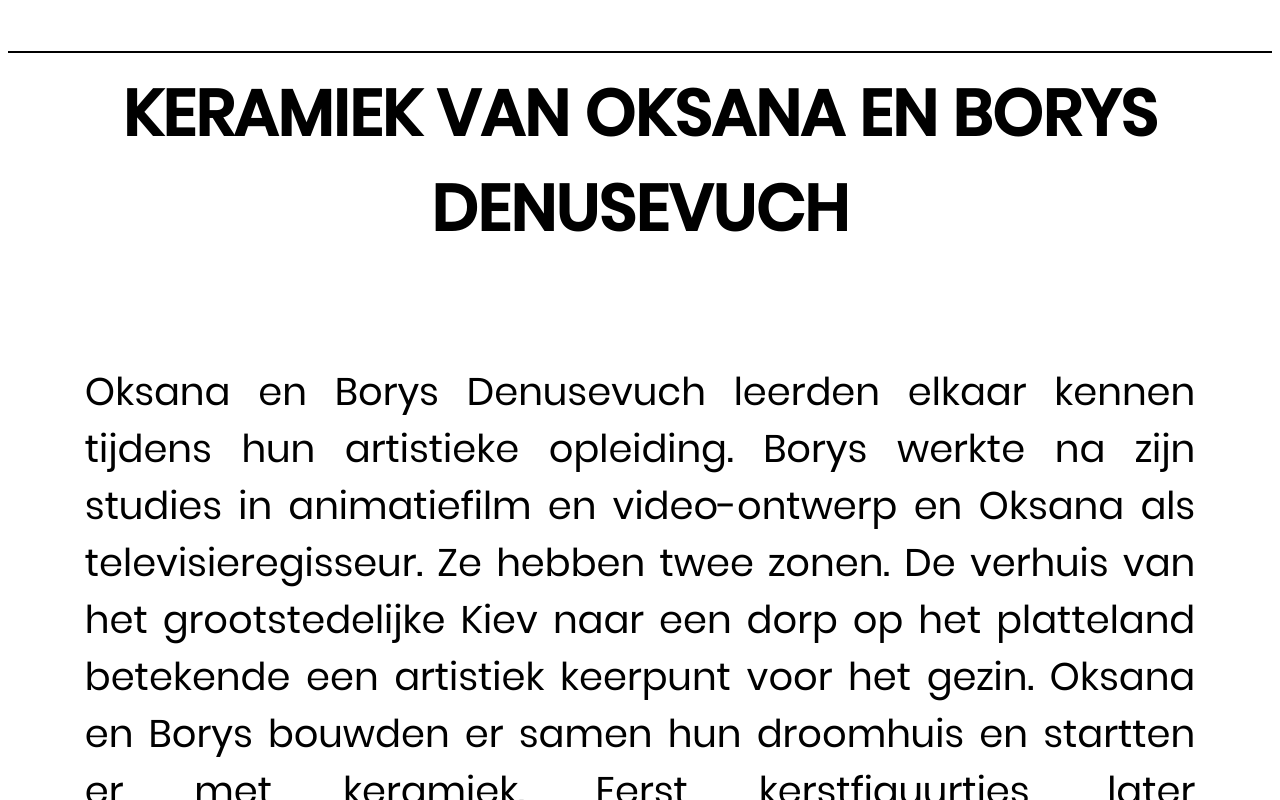
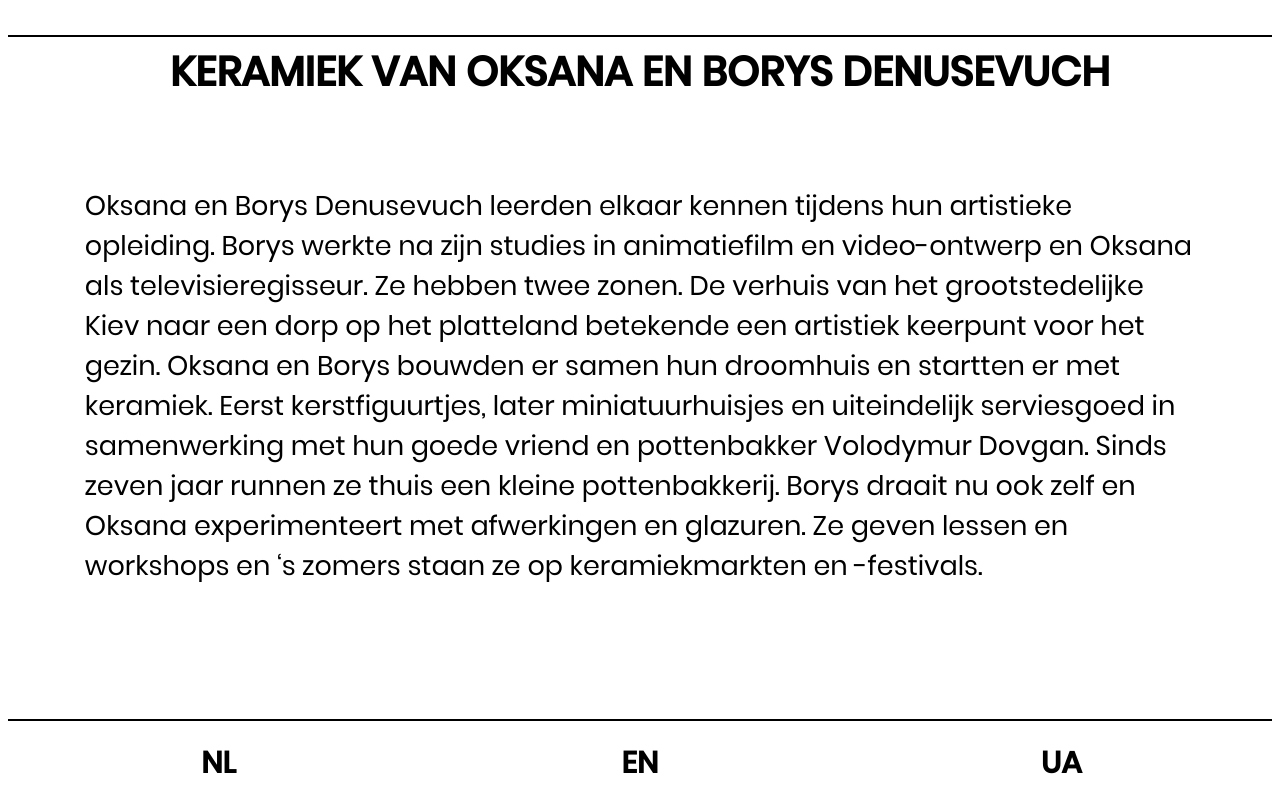
Before and after one commit to DesignMuseumGent/interface-homeland, a React (Create React App) app: page /screen2 in a window 1280 px wide. Built offline with nearby package versions, Linux system fonts and the light colour scheme.

Commit message:
add other screens

```diff
--- a/src/App.css
+++ b/src/App.css
@@ -66,12 +66,13 @@ img {
 }
 
 p{
-    font-size: 2vh;
+    font-size: 27px;
     font-family: "Poppins-Regular";
 }
 
 .text{
-    font-size: 3vw;
+    font-size: 27px;
+    lighe-height: 24px ;
 }
 
 .textSmall {
@@ -80,8 +81,9 @@ p{
 }
 
 .title{
-    font-size: 5vw;
+    font-size: 41px;
     text-transform: uppercase;
+    line-height:44px;
 }
 
 .textContainer{
--- a/src/utils/TextBlock.js
+++ b/src/utils/TextBlock.js
@@ -10,7 +10,7 @@ const TextBlock = (props) => {
         <div>
             <h1 className={"title Hline"} style={{textAlign:"center", padding: "1vw"}}>{texts[_story][_lang]["title"]}</h1>
             <div className={"textContainer"}>
-                <p style={{textAlign: "justify", padding: "4vw"}} className={font?"textSmall":"text"}>{texts[_story][_lang]["text"]}</p>
+                <p style={{padding: "4vw"}} className={font?"textSmall":"text"}>{texts[_story][_lang]["text"]}</p>
             </div>
         </div>
     )
```
